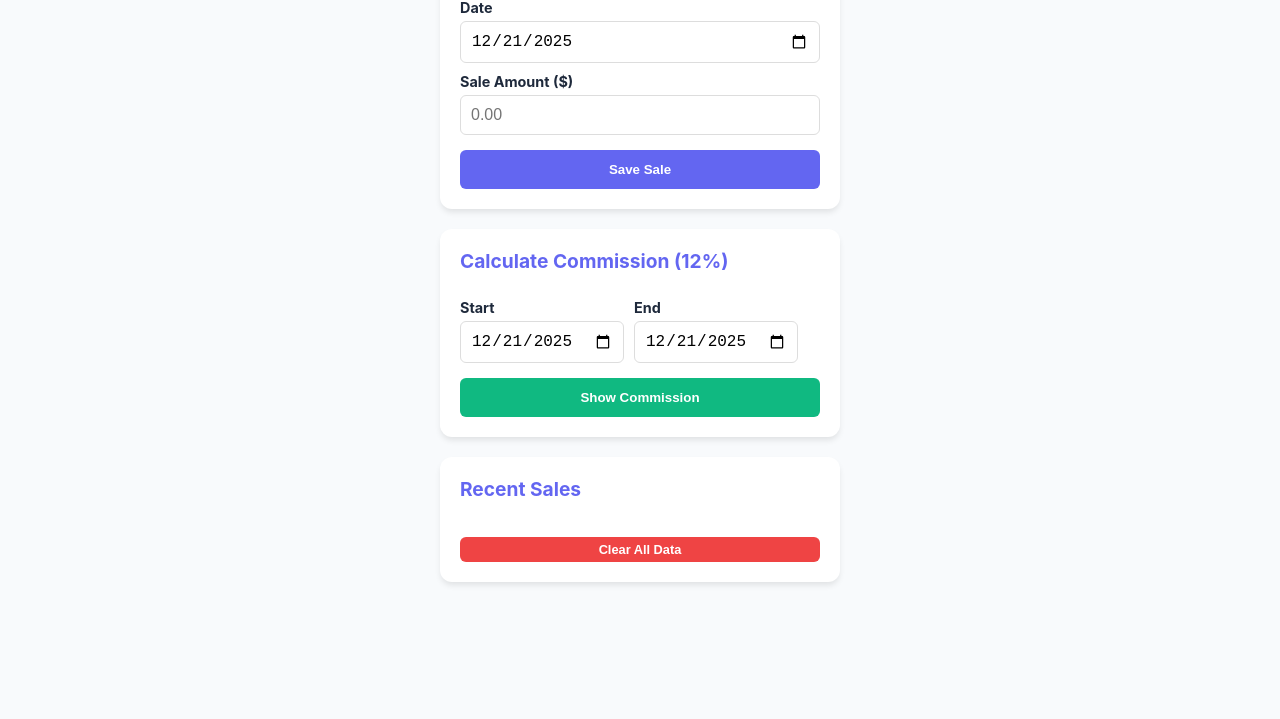
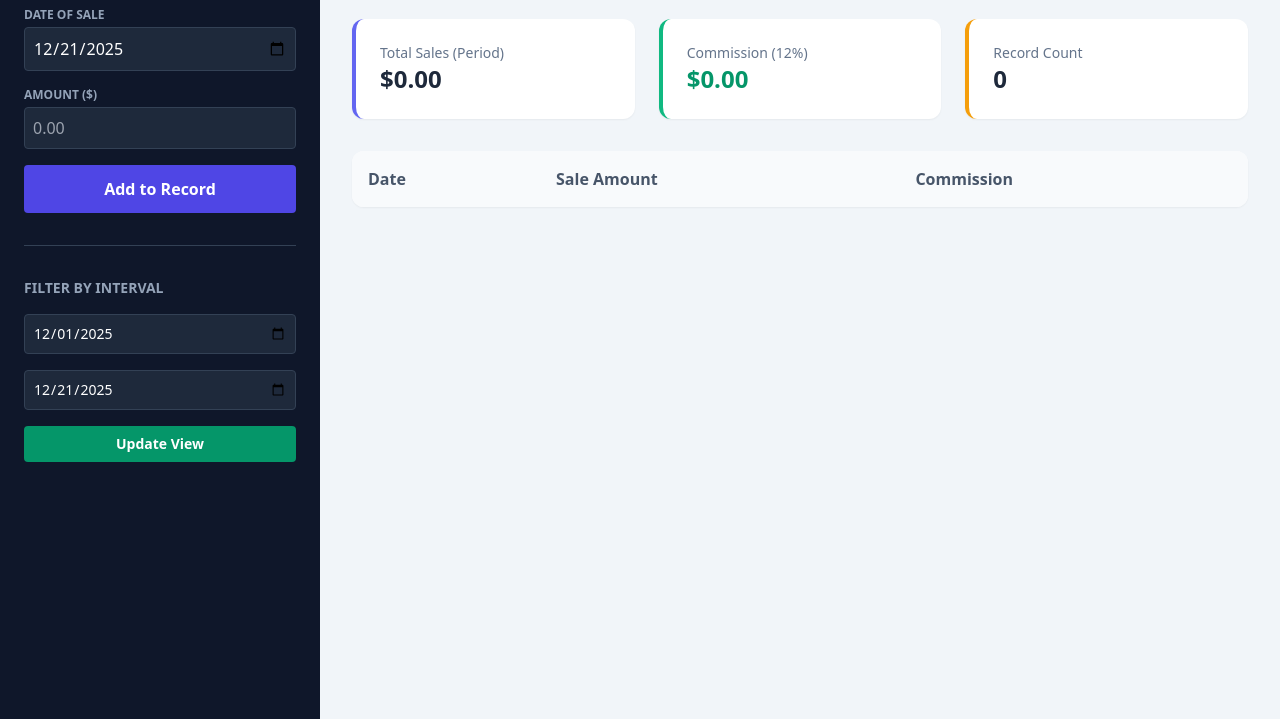
Before and after one commit to mwengamulinge/sales, a plain HTML site: page index.html in a window 1280 px wide. Shown: the part 81-800 px from the top of the page. Drawn offline with nearby package versions, Linux system fonts and the light colour scheme.

Commit message:
Update index.html

```diff
--- a/index.html
+++ b/index.html
@@ -3,127 +3,128 @@
 <head>
     <meta charset="UTF-8">
     <meta name="viewport" content="width=device-width, initial-scale=1.0">
-    <title>Sales & Commission Tracker</title>
+    <title>Admin Sales Dashboard</title>
+    <script src="https://cdn.tailwindcss.com"></script>
     <style>
-        :root {
-            --primary: #6366f1;
-            --bg: #f8fafc;
-            --card: #ffffff;
-            --text: #1e293b;
-        }
-        body { font-family: -apple-system, sans-serif; background: var(--bg); color: var(--text); margin: 0; padding: 20px; }
-        .container { max-width: 400px; margin: auto; }
-        .card { background: var(--card); padding: 20px; border-radius: 12px; box-shadow: 0 4px 6px -1px rgba(0,0,0,0.1); margin-bottom: 20px; }
-        h2 { margin-top: 0; font-size: 1.2rem; color: var(--primary); }
-        label { display: block; margin: 10px 0 5px; font-size: 0.9rem; font-weight: bold; }
-        input { width: 100%; padding: 10px; border: 1px solid #ddd; border-radius: 6px; box-sizing: border-box; font-size: 1rem; }
-        button { width: 100%; background: var(--primary); color: white; border: none; padding: 12px; border-radius: 6px; font-weight: bold; cursor: pointer; margin-top: 15px; }
-        .result-box { background: #e0e7ff; padding: 15px; border-radius: 8px; text-align: center; margin-top: 10px; }
-        .commission-amt { font-size: 1.5rem; color: var(--primary); display: block; font-weight: bold; }
-        .log-item { border-bottom: 1px solid #eee; padding: 10px 0; font-size: 0.9rem; display: flex; justify-content: space-between; }
+        body { background-color: #f1f5f9; }
+        .stats-card { transition: transform 0.2s; }
+        .stats-card:hover { transform: translateY(-5px); }
     </style>
 </head>
-<body>
+<body class="flex flex-col md:flex-row min-h-screen">
 
-<div class="container">
-    <div class="card">
-        <h2>Record Daily Sale</h2>
-        <label>Date</label>
-        <input type="date" id="saleDate">
+    <aside class="w-full md:w-80 bg-slate-900 text-white p-6">
+        <h1 class="text-2xl font-bold mb-8 text-indigo-400">Sales Admin</h1>
 
-        <label>Sale Amount ($)</label>
-        <input type="number" id="saleAmount" placeholder="0.00" step="0.01">
-
-        <button onclick="saveSale()">Save Sale</button>
-    </div>
-
-    <div class="card">
-        <h2>Calculate Commission (12%)</h2>
-        <div style="display: flex; gap: 10px;">
+        <div class="space-y-4">
             <div>
-                <label>Start</label>
-                <input type="date" id="startDate">
+                <label class="block text-xs font-semibold uppercase text-slate-400">Date of Sale</label>
+                <input type="date" id="saleDate" class="w-full mt-1 p-2 bg-slate-800 border border-slate-700 rounded text-white">
             </div>
             <div>
-                <label>End</label>
-                <input type="date" id="endDate">
+                <label class="block text-xs font-semibold uppercase text-slate-400">Amount ($)</label>
+                <input type="number" id="saleAmount" placeholder="0.00" class="w-full mt-1 p-2 bg-slate-800 border border-slate-700 rounded text-white">
+            </div>
+            <button onclick="addSale()" class="w-full bg-indigo-600 hover:bg-indigo-500 p-3 rounded font-bold transition">Add to Record</button>
+        </div>
+
+        <hr class="my-8 border-slate-700">
+
+        <div class="space-y-4">
+            <h3 class="text-sm font-bold text-slate-400">FILTER BY INTERVAL</h3>
+            <input type="date" id="startRange" class="w-full p-2 bg-slate-800 border border-slate-700 rounded text-sm">
+            <input type="date" id="endRange" class="w-full p-2 bg-slate-800 border border-slate-700 rounded text-sm">
+            <button onclick="renderDashboard()" class="w-full bg-emerald-600 hover:bg-emerald-500 p-2 rounded text-sm font-bold">Update View</button>
+        </div>
+    </aside>
+
+    <main class="flex-1 p-8">
+        <header class="flex justify-between items-center mb-8">
+            <h2 class="text-3xl font-bold text-slate-800">Business Overview</h2>
+            <div id="dateDisplay" class="text-slate-500 font-medium"></div>
+        </header>
+
+        <div class="grid grid-cols-1 md:grid-cols-3 gap-6 mb-8">
+            <div class="stats-card bg-white p-6 rounded-xl shadow-sm border-l-4 border-indigo-500">
+                <p class="text-slate-500 text-sm">Total Sales (Period)</p>
+                <h3 id="totalSales" class="text-2xl font-bold text-slate-800">$0.00</h3>
+            </div>
+            <div class="stats-card bg-white p-6 rounded-xl shadow-sm border-l-4 border-emerald-500">
+                <p class="text-slate-500 text-sm">Commission (12%)</p>
+                <h3 id="totalComm" class="text-2xl font-bold text-emerald-600">$0.00</h3>
+            </div>
+            <div class="stats-card bg-white p-6 rounded-xl shadow-sm border-l-4 border-amber-500">
+                <p class="text-slate-500 text-sm">Record Count</p>
+                <h3 id="recordCount" class="text-2xl font-bold text-slate-800">0</h3>
             </div>
         </div>
-        <button onclick="calculateCommission()" style="background: #10b981;">Show Commission</button>
 
-        <div class="result-box" id="resultArea" style="display:none;">
-            <span id="resultLabel">Total Commission:</span>
-            <span class="commission-amt" id="commissionDisplay">$0.00</span>
+        <div class="bg-white rounded-xl shadow-sm overflow-hidden">
+            <table class="w-full text-left">
+                <thead class="bg-slate-50 border-bottom border-slate-100">
+                    <tr>
+                        <th class="p-4 font-semibold text-slate-600">Date</th>
+                        <th class="p-4 font-semibold text-slate-600">Sale Amount</th>
+                        <th class="p-4 font-semibold text-slate-600">Commission</th>
+                    </tr>
+                </thead>
+                <tbody id="tableBody" class="divide-y divide-slate-100">
+                    </tbody>
+            </table>
         </div>
-    </div>
+    </main>
 
-    <div class="card">
-        <h2>Recent Sales</h2>
-        <div id="salesLog"></div>
-        <button onclick="clearAllData()" style="background: #ef4444; margin-top: 20px; font-size: 0.8rem; padding: 5px;">Clear All Data</button>
-    </div>
-</div>
+    <script>
+        // Init Data
+        let sales = JSON.parse(localStorage.getItem('admin_sales')) || [];
 
-<script>
-    // Auto-load today's date into the forms
-    const today = new Date().toISOString().split('T')[0];
-    document.getElementById('saleDate').value = today;
-    document.getElementById('startDate').value = today;
-    document.getElementById('endDate').value = today;
+        // Auto-set Dates
+        const today = new Date().toISOString().split('T')[0];
+        document.getElementById('saleDate').value = today;
+        document.getElementById('startRange').value = today.substring(0, 8) + '01'; // First of month
+        document.getElementById('endRange').value = today;
 
-    // Load and Save Logic
-    let sales = JSON.parse(localStorage.getItem('mySales')) || [];
+        function addSale() {
+            const date = document.getElementById('saleDate').value;
+            const amount = parseFloat(document.getElementById('saleAmount').value);
 
-    function saveSale() {
-        const date = document.getElementById('saleDate').value;
-        const amount = parseFloat(document.getElementById('saleAmount').value);
+            if(!amount) return alert("Enter amount");
 
-        if (!amount || amount <= 0) {
-            alert("Please enter a valid amount");
-            return;
+            sales.push({ date, amount });
+            localStorage.setItem('admin_sales', JSON.stringify(sales));
+            document.getElementById('saleAmount').value = '';
+            renderDashboard();
         }
 
-        sales.push({ date, amount });
-        localStorage.setItem('mySales', JSON.stringify(sales));
+        function renderDashboard() {
+            const start = document.getElementById('startRange').value;
+            const end = document.getElementById('endRange').value;
+            const tableBody = document.getElementById('tableBody');
 
-        document.getElementById('saleAmount').value = '';
-        updateHistory();
-        alert("Sale saved!");
-    }
+            const filtered = sales.filter(s => s.date >= start && s.date <= end)
+                                  .sort((a,b) => new Date(b.date) - new Date(a.date));
 
-    function calculateCommission() {
-        const start = document.getElementById('startDate').value;
-        const end = document.getElementById('endDate').value;
+            let totalS = 0;
+            tableBody.innerHTML = '';
 
-        const filtered = sales.filter(s => s.date >= start && s.date <= end);
-        const totalSales = filtered.reduce((sum, s) => sum + s.amount, 0);
-        const commission = totalSales * 0.12;
+            filtered.forEach(s => {
+                totalS += s.amount;
+                const comm = s.amount * 0.12;
+                tableBody.innerHTML += `
+                    <tr>
+                        <td class="p-4 text-slate-600">${s.date}</td>
+                        <td class="p-4 font-medium text-slate-800">$${s.amount.toFixed(2)}</td>
+                        <td class="p-4 text-emerald-600 font-bold">$${comm.toFixed(2)}</td>
+                    </tr>
+                `;
+            });
 
-        document.getElementById('resultArea').style.display = 'block';
-        document.getElementById('commissionDisplay').innerText = `$${commission.toFixed(2)}`;
-    }
+            document.getElementById('totalSales').innerText = `$${totalS.toFixed(2)}`;
+            document.getElementById('totalComm').innerText = `$${(totalS * 0.12).toFixed(2)}`;
+            document.getElementById('recordCount').innerText = filtered.length;
+        }
 
-    function updateHistory() {
-        const log = document.getElementById('salesLog');
-        log.innerHTML = sales.slice(-5).reverse().map(s => `
-            <div class="log-item">
-                <span>${s.date}</span>
-                <strong>$${s.amount.toFixed(2)}</strong>
-            </div>
-        `).join('');
-    }
-
-    function clearAllData() {
-        if(confirm("Are you sure you want to delete all records?")) {
-            localStorage.clear();
-            sales = [];
-            updateHistory();
-        }
-    }
-
-    // Initial load
-    updateHistory();
-</script>
-
+        renderDashboard();
+    </script>
 </body>
 </html>
```
